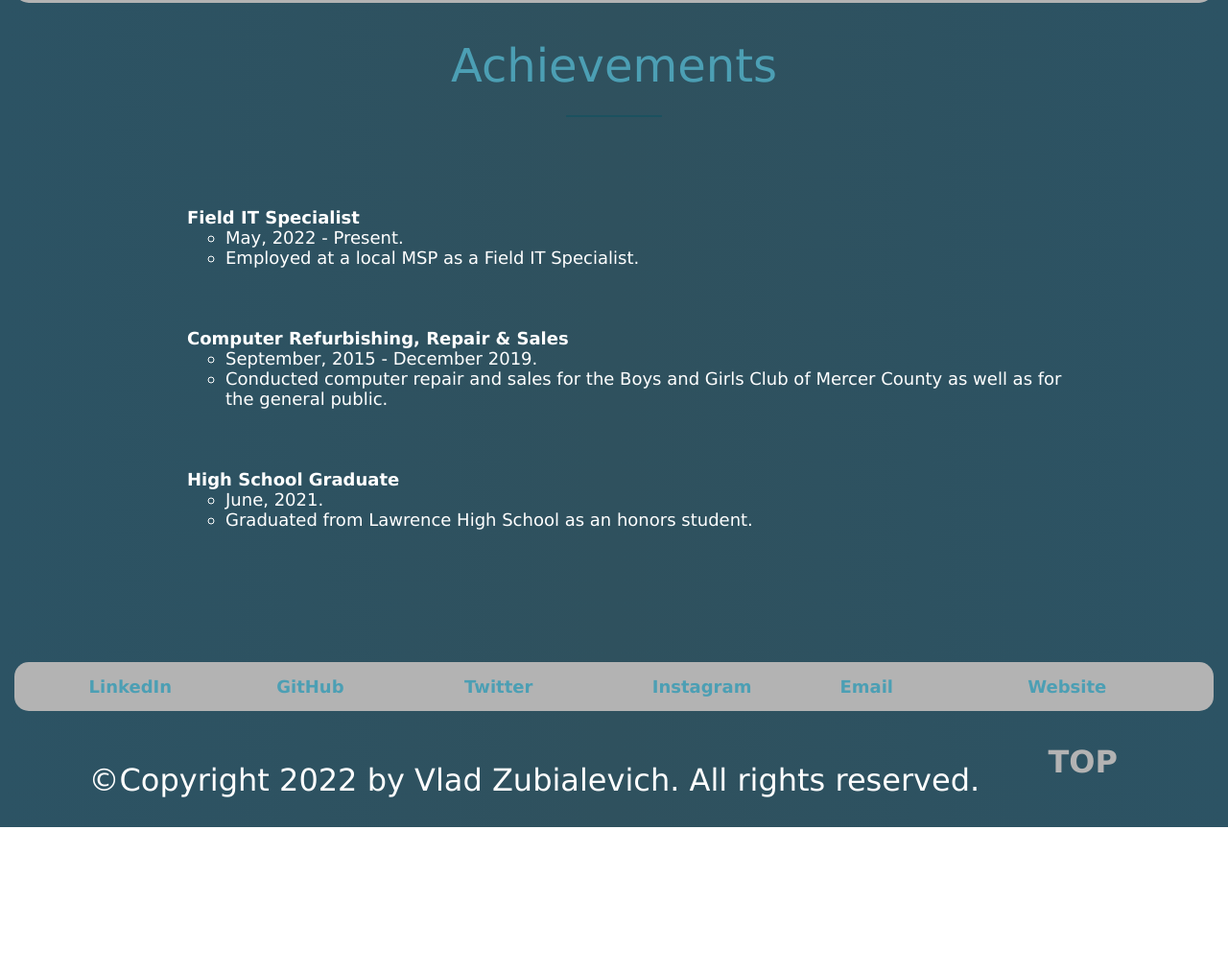
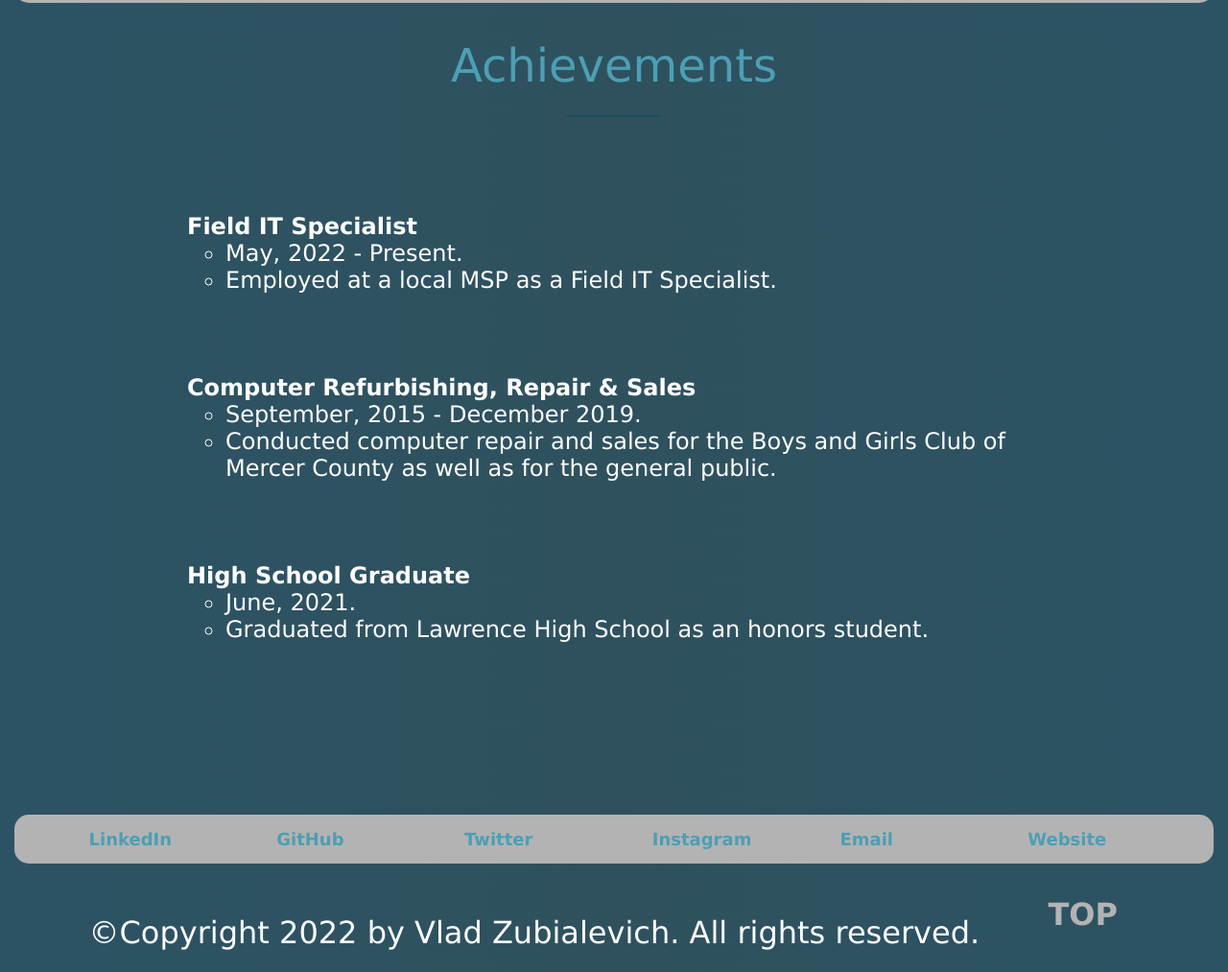
Before and after one commit to vladmccc/complexPortfolio, a plain HTML site: page index.htm in a window 1280 px wide. Shown: the part 1786-2799 px from the top of the page at 96% size. Before the commit the page ends 2648 px from the top, so only its background shows below. Drawn offline with Linux system fonts and the light colour scheme.

Commit message:
Update index.htm

```diff
--- a/index.htm
+++ b/index.htm
@@ -517,7 +517,7 @@ img {vertical-align: middle;}
 
 					<tr>
 						<td>
-							<font face="Verdana" size="4" color="FFFFFF">
+							<font face="Verdana" size="5" color="FFFFFF">
 								<ul>
 										<b>Field IT Specialist</b>
 										<ul>
```
